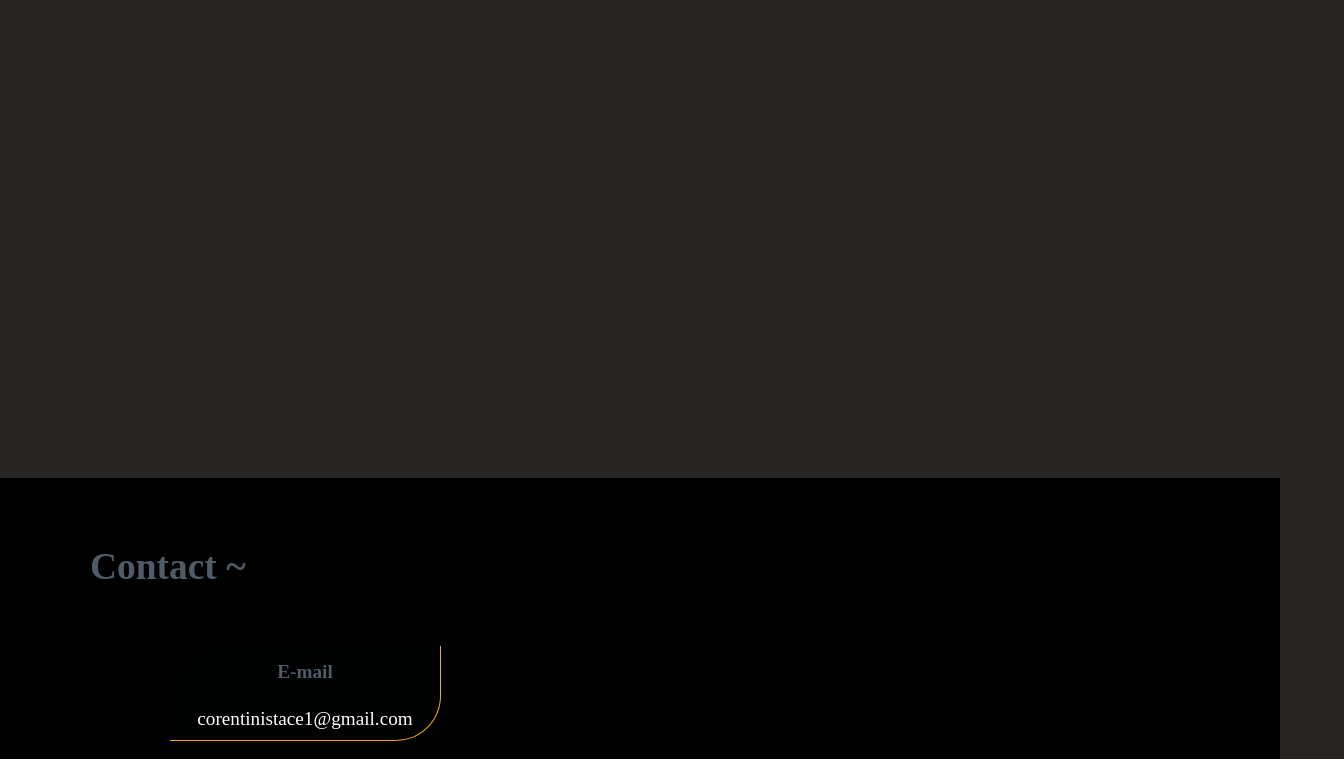
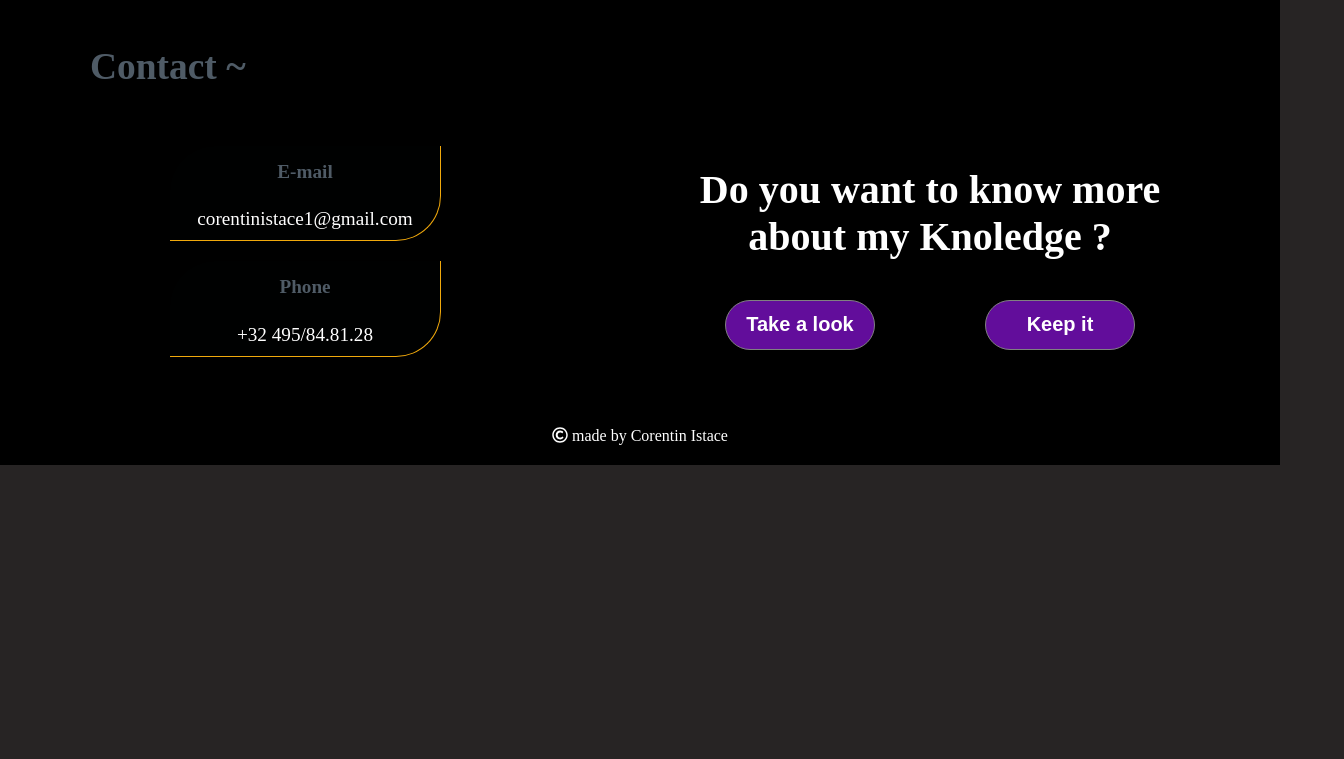
Before and after one commit to corentinIstace/portefolio, a website: page index.html in a window 1280 px wide. Shown: the part 2600-3359 px from the top of the page, 1344 px wide, since content can reach past the window. After the commit the page ends 3065 px from the top, so only its background shows below. Drawn offline with nearby package versions, Linux system fonts and the light colour scheme; files that its build step writes are made by us from their sources.

Commit message:
styling contact part

```diff
--- a/scss/style.scss
+++ b/scss/style.scss
@@ -118,15 +118,15 @@ header {
     justify-content: center;
     display: grid;
     grid-template-columns: repeat(3, 500px);
-    grid-template-rows: repeat(3, 500px);
+    grid-template-rows: repeat(2, 500px);
 }
 .project{
     text-align: center;
     background-color: #292b2e;
     border:2px solid rgb(70, 68, 66);
     border-radius: 10px;
-    width: 450px;
-    height: 400px;
+    width: 400px;
+    height: 450px;
     h3{
         font-size: 2em;
     }
@@ -186,7 +186,27 @@ header {
 
 #contacts-container-right{
     text-align: center;
-    padding-top: 240px;
+    h3{
+        font-size: 2.5em;
+    }
+}
+#contacts-container-right-button{
+    display: flex;
+    button{
+        margin: auto;
+        background-color:rgb(98, 13, 155);
+        width: 150px;
+        height: 50px;
+        border: 1px, solid gray;
+        border-radius: 50px;
+
+        a{
+            color: white;
+            font-size: 1.5em;
+            font-weight: bold;
+            text-decoration: none;
+        }
+    }
 }
 footer{
     text-align: center;
```
